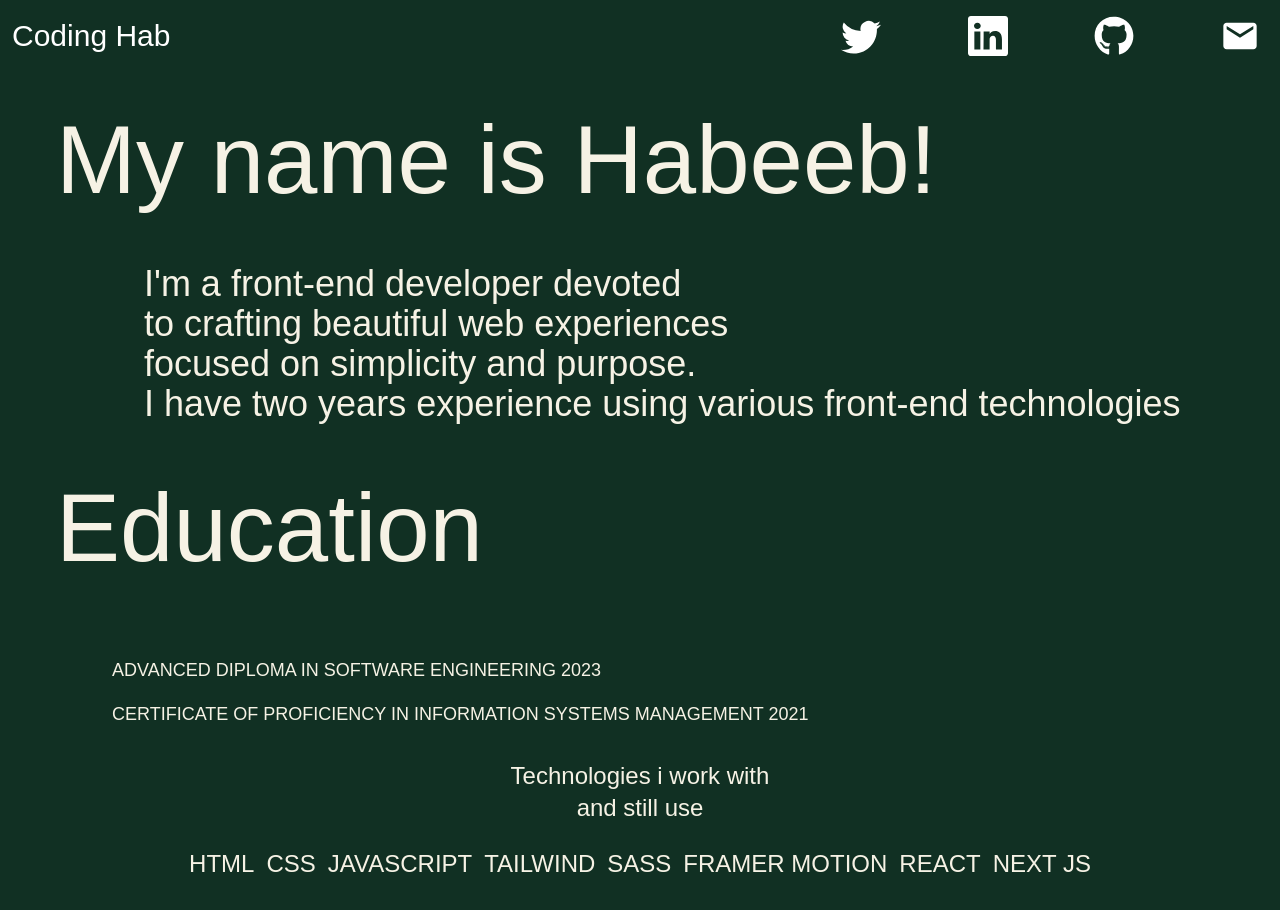
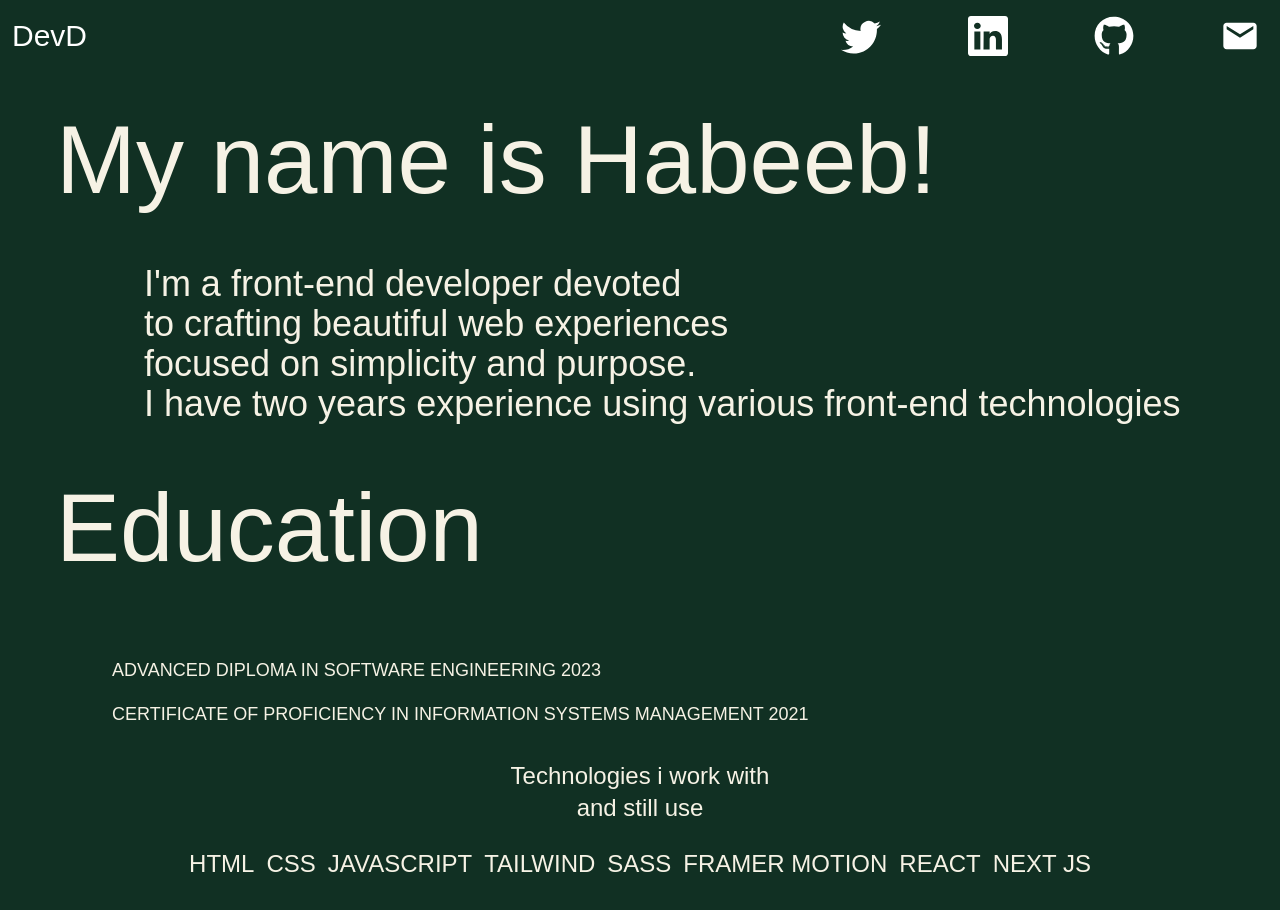
Before and after one commit to codinghabb/Myportfolio, a Next.js app: page / in a window 1280 px wide. Shown: the top 910 px of the page. Built offline with nearby package versions, Linux system fonts and the light colour scheme; a web font is replaced by a local one.

Commit message:
added animations

```diff
--- a/app/components/header.jsx
+++ b/app/components/header.jsx
@@ -21,7 +21,7 @@ export default function Header() {
     x: 0,
     opacity: 1,
     transition: {
-      duration: 2, // Specify the duration in seconds
+      duration: 1.5, // Specify the duration in seconds
     },
   }}
   initial={{
@@ -32,7 +32,7 @@ export default function Header() {
 
 
 
-              <h1 className='text-3xl '>Coding <span>Hab</span></h1>
+              <h1 className='text-3xl '>DevD</h1>
 
               <nav className='w-1/3 md:mr-2'>
                 <ul className='hidden  text-2xl w-full md:flex justify-between md:mr-3'>
--- a/app/page.js
+++ b/app/page.js
@@ -23,7 +23,7 @@ export default function Home() {
       x:0,
       opacity:1,
       transition:{
-        duration: 3.5
+        duration: 2.5
       }
     }}
     initial={{
```
